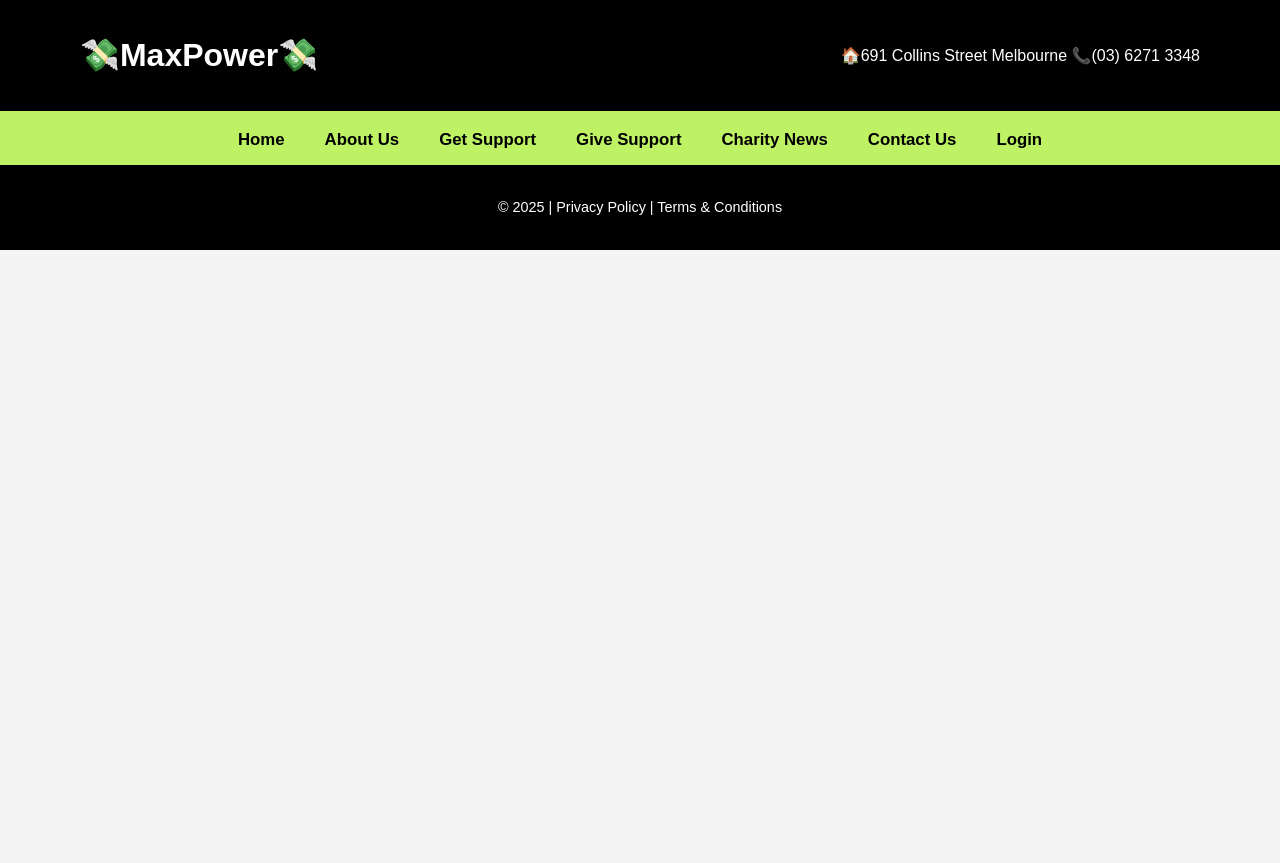
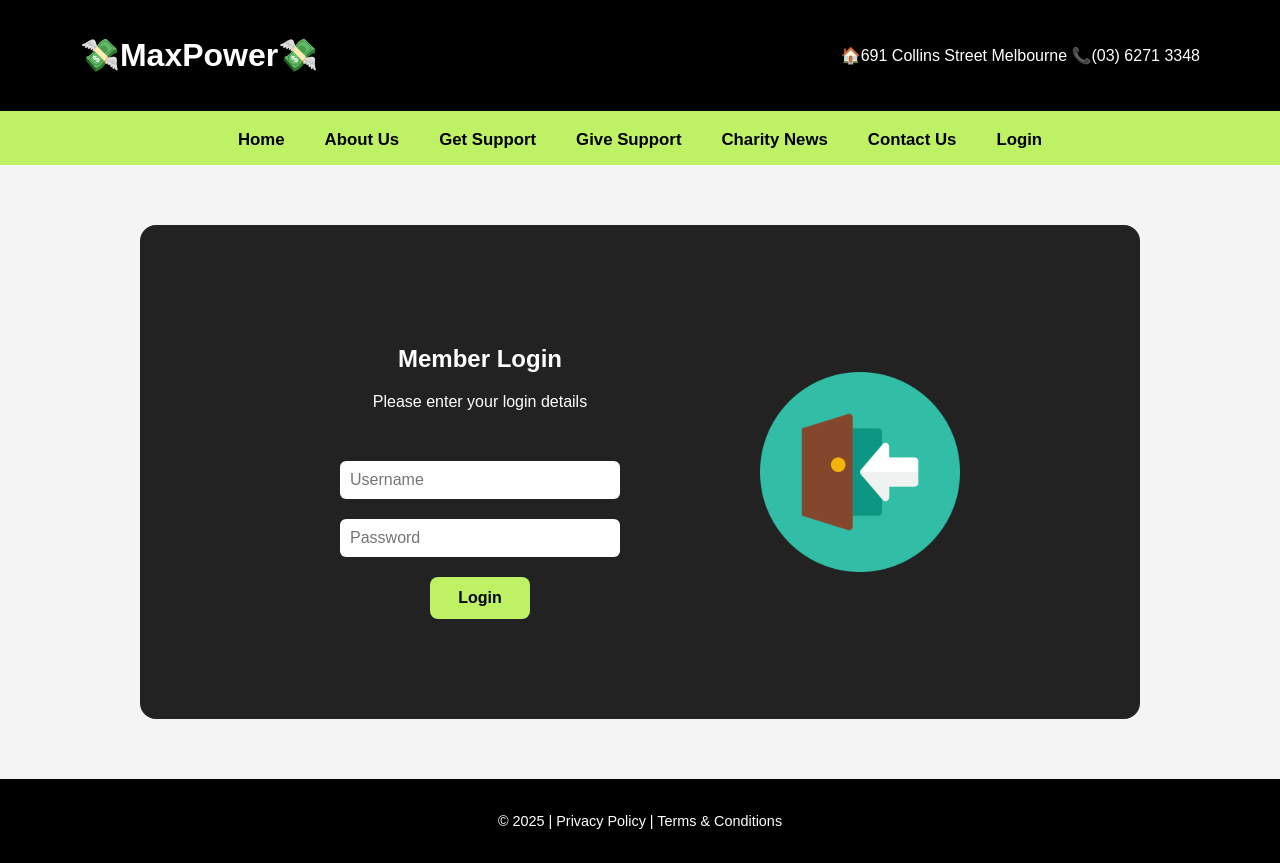
Before and after one commit to sneakzttv/ITO5032-Assignment-Repo, a Vue app: page /login in a window 1280 px wide. Before the commit the page ends 800 px from the top, so only its background shows below. Built offline with nearby package versions, Linux system fonts and the light colour scheme.

Commit message:
Login Page & Links
Login page complete.
Login/message success pages complete.
Minor visual fixes added to pages to keep uniformity.
Links between pages created.

```diff
--- a/src/components/CharityNewsPage.vue
+++ b/src/components/CharityNewsPage.vue
@@ -2,9 +2,25 @@
   <main class="content">
     <!-- Charity News Section -->
     <section class="charity-news-box">
-      <div class="charity-news-text">
-        <h2>Charity News</h2>
-        <p>All related charity news will be posted here.</p>
+      <h2>Charity News</h2>
+      <div class="charity-news-cards">
+        <div class="news-card">
+          <h3>Food Drive Success!</h3>
+          <p>
+            Last weekend, MaxPower hosted its annual food drive, collecting over 2,000 kg of food
+            for local families in need. A huge thank you to all volunteers and donors who made this
+            possible. Together, we’re helping our community stay nourished and supported.
+          </p>
+        </div>
+
+        <div class="news-card">
+          <h3>Sport Kick Fundraiser</h3>
+          <p>
+            Our recent “Sport Kick” fundraiser raised $15,000 for youth sports programs in
+            underprivileged areas. The event featured friendly matches, workshops, and community
+            engagement activities, bringing people together for a common cause.
+          </p>
+        </div>
       </div>
     </section>
 
--- a/src/components/ContactUsPage.vue
+++ b/src/components/ContactUsPage.vue
@@ -22,7 +22,9 @@
             placeholder="Your message"
             required
           ></textarea>
-          <button type="submit" class="btn">Submit</button>
+          <router-link to="/message-success">
+            <button type="submit" class="btn">Submit</button>
+          </router-link>
         </form>
       </div>
 
--- a/src/components/GetSupportPage.vue
+++ b/src/components/GetSupportPage.vue
@@ -28,7 +28,9 @@
             placeholder="Your message"
             required
           ></textarea>
-          <button type="submit" class="btn">Submit</button>
+          <router-link to="/message-success">
+            <button type="submit" class="btn">Submit</button>
+          </router-link>
         </form>
       </div>
 
--- a/src/components/GiveSupportPage.vue
+++ b/src/components/GiveSupportPage.vue
@@ -33,7 +33,9 @@
             placeholder="Your message"
             required
           ></textarea>
-          <button type="submit" class="btn">Submit</button>
+          <router-link to="/message-success">
+            <button type="submit" class="btn">Submit</button>
+          </router-link>
         </form>
       </div>
     </div>
--- a/src/components/HomePage.vue
+++ b/src/components/HomePage.vue
@@ -5,7 +5,9 @@
       <div class="cta-text">
         <h2>Living on a low income doesn’t have to be so difficult</h2>
         <p>Apply for support today, our friendly staff are just a moment away!</p>
-        <button>Apply Now!</button>
+        <router-link to="/get-support">
+          <button>Apply Now!</button>
+        </router-link>
       </div>
       <div class="cta-img">
         <img src="../images/wallet.png" />
@@ -21,13 +23,13 @@
         </router-link>
       </div>
       <div class="card">
-        <h3>Want to organize an event?</h3>
+        <h3>Would you like to organize an event?</h3>
         <router-link to="/charity-news">
           <button>Events</button>
         </router-link>
       </div>
       <div class="card">
-        <h3>Need to contact someone?</h3>
+        <h3>Need to contact someone at the charity?</h3>
         <router-link to="/contact">
           <button>Contact</button>
         </router-link>
--- /dev/null
+++ b/src/components/LoginPage.vue
@@ -0,0 +1,25 @@
+<template>
+  <main class="content">
+    <section class="login-box">
+      <div class="login-row">
+        <!-- Login Form -->
+        <div class="login-form">
+          <h2>Member Login</h2>
+          <p>Please enter your login details</p>
+          <form>
+            <input type="text" placeholder="Username" required />
+            <input type="password" placeholder="Password" required />
+            <router-link to="/login-success">
+              <button type="submit">Login</button>
+            </router-link>
+          </form>
+        </div>
+
+        <!-- Login Image -->
+        <div class="login-image">
+          <img src="../images/login.png" alt="Login" />
+        </div>
+      </div>
+    </section>
+  </main>
+</template>
--- /dev/null
+++ b/src/components/LoginSuccessPage.vue
@@ -0,0 +1,13 @@
+<template>
+  <main class="content">
+    <section class="login-success-box">
+      <div class="login-success-text">
+        <h2>Login Success</h2>
+        <p>You may now continue browsing the website</p>
+      </div>
+      <div class="login-success-image">
+        <img src="../images/tick.png" alt="Success" />
+      </div>
+    </section>
+  </main>
+</template>
--- /dev/null
+++ b/src/components/MessageSuccessPage.vue
@@ -0,0 +1,13 @@
+<template>
+  <main class="content">
+    <section class="message-success-box">
+      <div class="message-success-text">
+        <h2>Message Success</h2>
+        <p>We'll get back to you as soon as we can.</p>
+      </div>
+      <div class="message-success-image">
+        <img src="../images/tick.png" alt="Success" />
+      </div>
+    </section>
+  </main>
+</template>
--- a/src/router/index.js
+++ b/src/router/index.js
@@ -5,6 +5,9 @@ import GetSupportPage from '../components/GetSupportPage.vue'
 import GiveSupportPage from '../components/GiveSupportPage.vue'
 import CharityNewsPage from '../components/CharityNewsPage.vue'
 import ContactUsPage from '../components/ContactUsPage.vue'
+import LoginPage from '../components/LoginPage.vue'
+import LoginSuccessPage from '@/components/LoginSuccessPage.vue'
+import MessageSuccessPage from '@/components/MessageSuccessPage.vue'
 
 const routes = [
   { path: '/', component: HomePage },
@@ -13,6 +16,9 @@ const routes = [
   { path: '/give-support', component: GiveSupportPage },
   { path: '/charity-news', component: CharityNewsPage },
   { path: '/contact', component: ContactUsPage },
+  { path: '/login', component: LoginPage },
+  { path: '/login-success', component: LoginSuccessPage },
+  { path: '/message-success', component: MessageSuccessPage },
 ]
 
 const router = createRouter({
--- a/src/style/main.css
+++ b/src/style/main.css
@@ -345,21 +345,39 @@ footer {
 /* ===== CHARITY NEWS PAGE ===== */
 .charity-news-box {
   background: #222;
-  color: white;
   border-radius: 16px;
   padding: 40px 30px;
+  color: white;
+  margin-bottom: 60px;
   text-align: center;
-  margin-bottom: 60px;
 }
 
 .charity-news-box h2 {
   font-size: 2rem;
-  margin-bottom: 10px;
+  margin-bottom: 30px;
 }
 
-.charity-news-box p {
+.charity-news-cards {
+  display: flex;
+  flex-direction: column;
+  gap: 30px;
+}
+
+.news-card {
+  background: #333;
+  border-radius: 12px;
+  padding: 20px 25px;
+  text-align: left;
+}
+
+.news-card h3 {
+  margin-bottom: 10px;
+  font-size: 1.3rem;
+}
+
+.news-card p {
   font-size: 1.1rem;
-  color: white;
+  line-height: 1.5;
 }
 
 /* ===== UPCOMING EVENTS ===== */
@@ -464,6 +482,154 @@ footer {
   margin: 0 auto;
 }
 
+/* ===== LOGIN PAGE ===== */
+
+.login-box {
+  background: #222;
+  color: white;
+  padding: 100px 200px;
+  border-radius: 16px;
+  max-width: 600px;
+  margin: 0 auto;
+}
+
+.login-row {
+  display: flex;
+  align-items: center;
+  gap: 40px;
+  flex-wrap: wrap;
+}
+
+.login-form {
+  text-align: center;
+  flex: 1;
+  min-width: 250px;
+}
+
+.login-form form {
+  display: flex;
+  flex-direction: column;
+  gap: 20px;
+  margin-top: 50px;
+}
+
+.login-form input {
+  padding: 10px;
+  border-radius: 6px;
+  border: none;
+  font-size: 1rem;
+}
+
+.login-form button {
+  background: #bef264;
+  color: #000;
+  font-weight: bold;
+  padding: 12px 28px;
+  border: none;
+  border-radius: 8px;
+  font-size: 1rem;
+  cursor: pointer;
+  transition: 0.2s;
+}
+
+.login-form button:hover {
+  background: #a3e635;
+}
+
+.login-image {
+  flex: 1;
+  min-width: 150px;
+}
+
+.login-image img {
+  max-width: 200px;
+  height: auto;
+  display: block;
+  padding-left: 100px;
+}
+
+/* ===== LOGIN SUCCESS PAGE ===== */
+.login-success-box {
+  display: flex;
+  align-items: center;
+  justify-content: space-between;
+  background: #222;
+  color: white;
+  border-radius: 16px;
+  padding: 40px 30px;
+  max-width: 800px;
+  margin: 60px auto;
+  box-shadow: 0 4px 10px rgba(0, 0, 0, 0.3);
+}
+
+.login-success-text {
+  flex: 1;
+  text-align: center;
+  margin-right: 20px;
+}
+
+.login-success-text h2 {
+  font-size: 2rem;
+  margin-bottom: 15px;
+}
+
+.login-success-text p {
+  font-size: 1.1rem;
+  color: #bbb;
+}
+
+.login-success-image {
+  flex: 1;
+  text-align: center;
+}
+
+.login-success-image img {
+  max-width: 150px;
+  height: auto;
+  display: inline-block;
+}
+
+/* ===== MESSAGE SUCCESS PAGE ===== */
+.message-success-box {
+  display: flex;
+  align-items: center;
+  justify-content: space-between;
+  background: #222;
+  color: white;
+  border-radius: 16px;
+  padding: 40px 30px;
+  max-width: 800px;
+  margin: 60px auto;
+  box-shadow: 0 4px 10px rgba(0, 0, 0, 0.3);
+}
+
+.message-success-text {
+  flex: 1;
+  text-align: center;
+  margin-right: 20px;
+}
+
+.message-success-text h2 {
+  font-size: 2rem;
+  margin-bottom: 15px;
+}
+
+.message-success-text p {
+  font-size: 1.1rem;
+  color: #bbb;
+}
+
+.message-success-image {
+  flex: 1;
+  text-align: center;
+}
+
+.message-success-image img {
+  max-width: 150px;
+  height: auto;
+  display: inline-block;
+}
+
 /* ===== RESPONSIVE ===== */
 @media (max-width: 900px) {
   .cta,
```
Also changed, not shown: src/images/login.png (added), src/images/tick.png (added).
